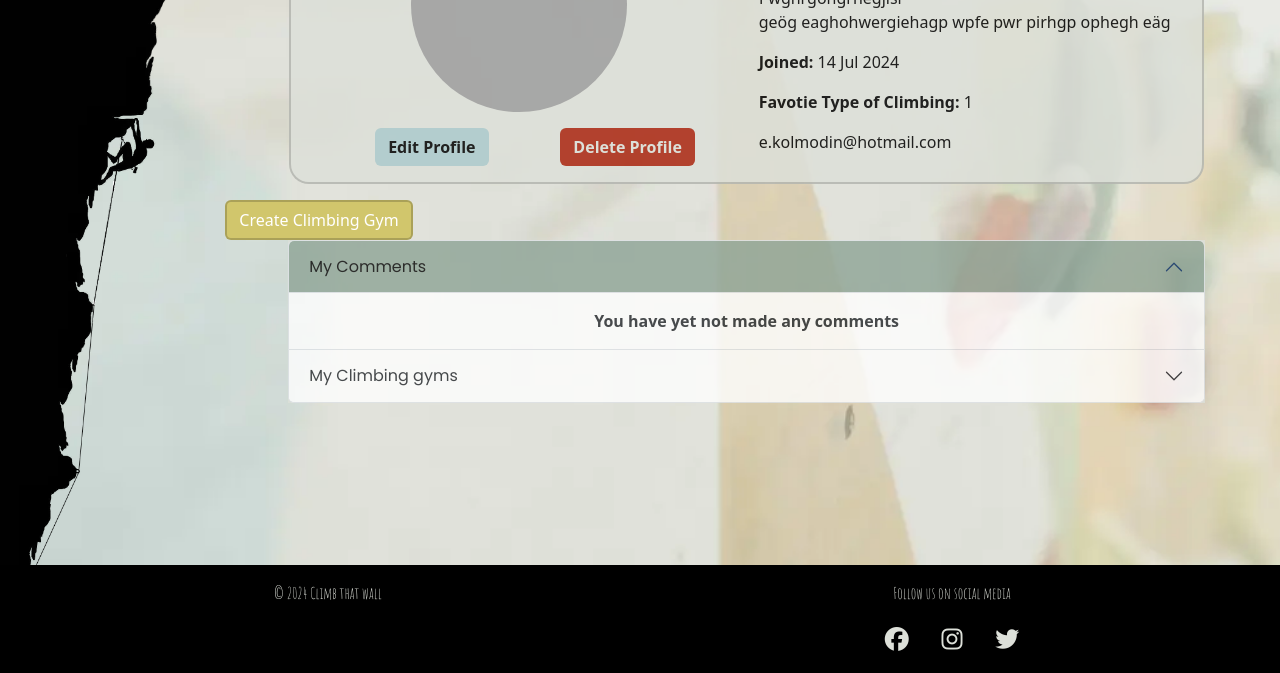
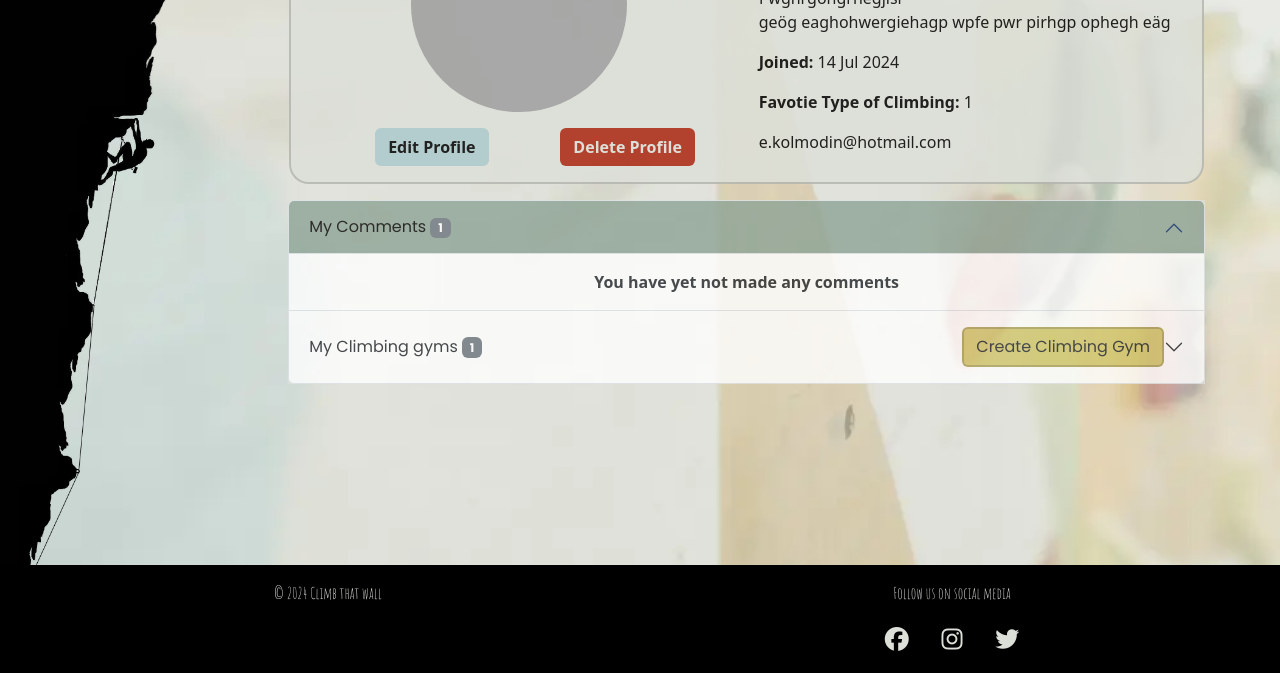
Before and after one commit to Ko11e/Climb-that-wall, a Django app: page /profiles/user/1/ in a window 1280 px wide. Shown: the part 235-908 px from the top of the page. Run offline with Django 5.2, Linux system fonts and the light colour scheme; a user stored in the database is signed in; data comes from the database, SQL or seed files in the repository; data that the repository does not hold is empty; parts of the project's set-up code (start-up, migrations or seed data) failed here and were passed over; some libraries are stand-ins or nearby versions; some web fonts are replaced; grey boxes are pictures that could not be loaded.

Commit message:
Add "Create gym button" for staff profile.html and badge

```diff
--- a/profiles/templates/profiles/profile.html
+++ b/profiles/templates/profiles/profile.html
@@ -45,18 +45,15 @@
             </div>
         </div>
     </div>
-
-    {% if request.user.is_staff %}
-    <a href="{% url 'create_climbing_gym' %}" class="btn btn-primary btn-create-gym">Create Climbing Gym</a>
-    {% endif %}
-
     <div class="container">
         {% if request.user == profile.user %}
             <div class="accordion" id="accordionPanelsStayOpenExample">
                 <div class="accordion-item">
                     <h2 class="accordion-header fw-bolder" id="panelsStayOpen-headingOne">
                         <button class="accordion-button" type="button" data-bs-toggle="collapse" data-bs-target="#panelsStayOpen-collapseOne" aria-expanded="true" aria-controls="panelsStayOpen-collapseOne">
-                            My Comments
+                            <div>
+                                My Comments <span class="badge bg-secondary">  {{ climbing_gyms|length }}</span>
+                            </div>
                         </button>
                     </h2>
                     <div id="panelsStayOpen-collapseOne" class="accordion-collapse collapse show" aria-labelledby="panelsStayOpen-headingOne">
@@ -115,7 +112,13 @@
                 <div class="accordion-item">
                 <h2 class="accordion-header" id="panelsStayOpen-headingThree">
                     <button class="accordion-button collapsed" type="button" data-bs-toggle="collapse" data-bs-target="#panelsStayOpen-collapseThree" aria-expanded="false" aria-controls="panelsStayOpen-collapseThree">
-                    My Climbing gyms
+                    <div class="row justify-content-between align-items-center w-100">
+                        <div class="col">
+                        My Climbing gyms  <span class="badge bg-secondary">  {{ climbing_gyms|length }}</span>
+                        </div>
+                        <div class="col text-end pe-2">
+                            <a href="{% url 'create_climbing_gym' %}" class="btn btn-create-gym">Create Climbing Gym</a>
+                        </div>
                     </button>
                 </h2>
                 <div id="panelsStayOpen-collapseThree" class="accordion-collapse collapse" aria-labelledby="panelsStayOpen-headingThree">
--- a/templates/includes/header-mobile.html
+++ b/templates/includes/header-mobile.html
@@ -15,10 +15,10 @@
             <a class="nav-link {% if url_name == 'home'%}active{% endif %}" href="{% url 'home' %}">Home</a>
           </li>
           <li class="nav-item">
-            <a class="nav-link {% if url_name == 'search_gyms'%}active{% endif %}" href="#">Gyms</a>
+            <a class="nav-link {% if url_name == 'search_gyms'%}active{% endif %}" href="{% url 'search_gyms' %}">Gyms</a>
           </li>
           <li class="nav-item">
-            <a class="nav-link {% if url_name == 'articels'%}active{% endif %}" href="#">Articels</a>
+            <a class="nav-link {% if url_name == 'articels'%}active{% endif %}" href="#">Articles</a>
           </li>
           <li class="nav-item">
             <a class="nav-link {% if url_name == 'contact'%}active{% endif %}" href="#">Contact</a>
```
